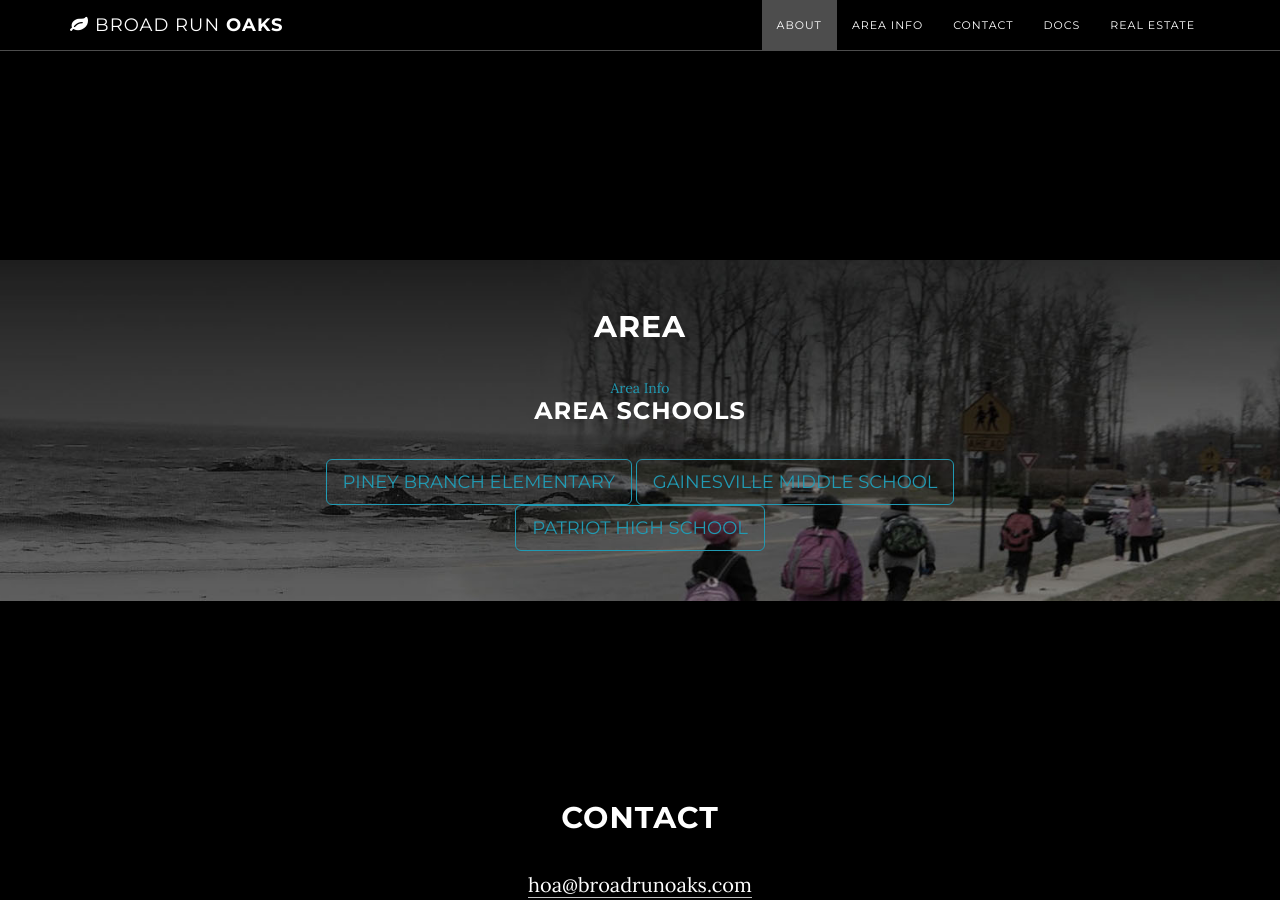
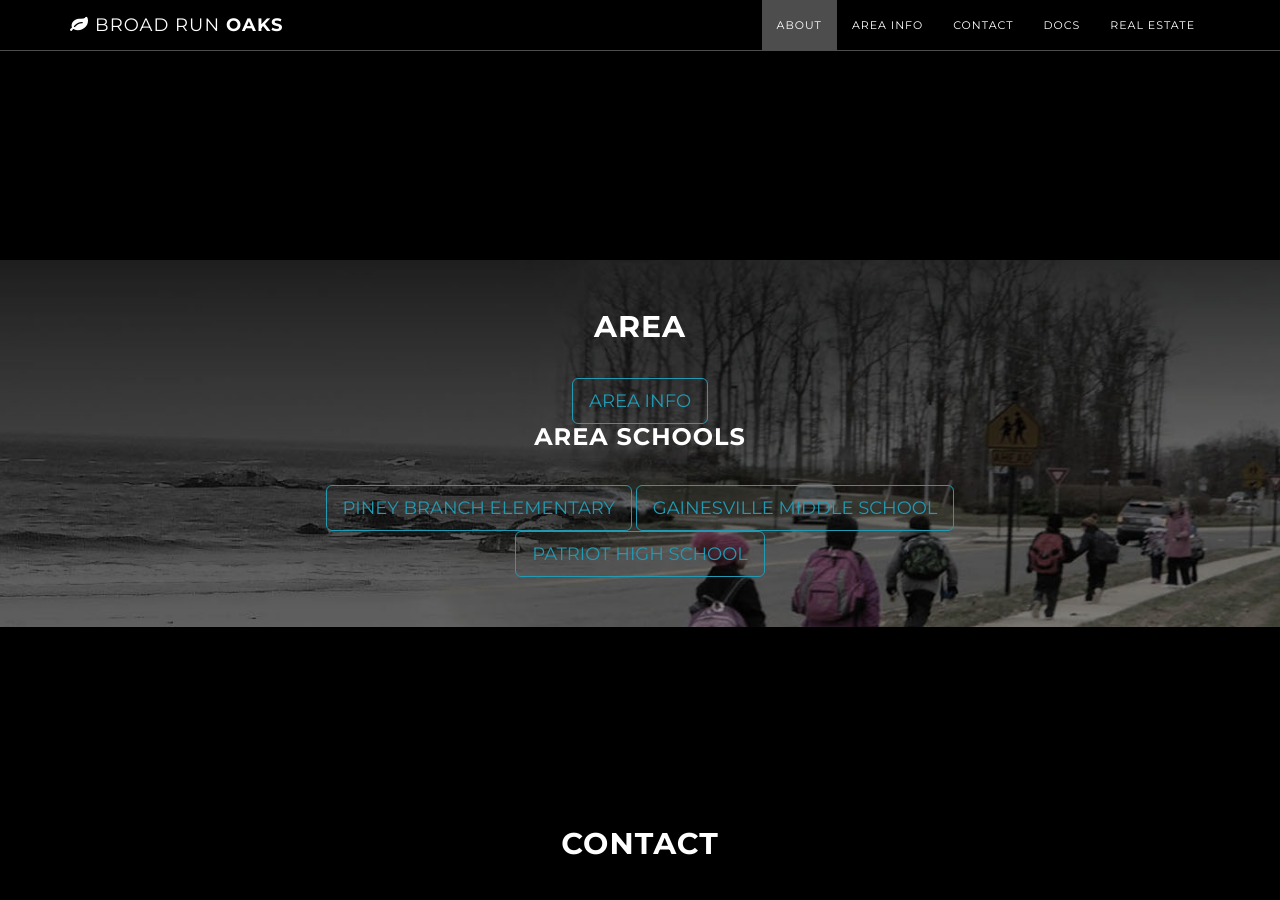
Before and after one commit to BroadRunOaks/broadrunoaks.github.io, a Jekyll site: the page built from index.html, in a window 1280 px wide and 900 px high, scrolled down 1514 px. Built offline with Jekyll 4.4.1, drawn with Linux system fonts in a browser that asks for light colours; Markdown is read by kramdown in place of the engine named in the settings.

Commit message:
Update area.html

```diff
--- a/_includes/area.html
+++ b/_includes/area.html
@@ -4,16 +4,18 @@
             <div class="container">
                 <div class="col-lg-8 col-lg-offset-2 area">
                     <h2>Area</h2>
-                     <a href="{{ site.headerurl.areainformation }}">Area Info</a>
+                    <a href="{{ site.headerurl.areainformation }}" class="btn btn-default btn-lg">
+                      <span class="network-name">Area Info</span>
+                    </a>
                     <h3>Area Schools</h3>
                     <a href="http://pineybranches.schools.pwcs.edu" class="btn btn-default btn-lg">
-                      <span class="network-name">Piney Branch Elementary</span>
+                      <span class="school-name">Piney Branch Elementary</span>
                     </a>
                     <a href="http://gainesvillems.schools.pwcs.edu" class="btn btn-default btn-lg">
-                      <span class="network-name">Gainesville Middle School</span>
+                      <span class="school-name">Gainesville Middle School</span>
                     </a>
                     <a href="http://patrioths.schools.pwcs.edu" class="btn btn-default btn-lg">
-                      <span class="network-name">Patriot High School</span>
+                      <span class="school-name">Patriot High School</span>
                     </a>
                 </div>
             </div>
```
